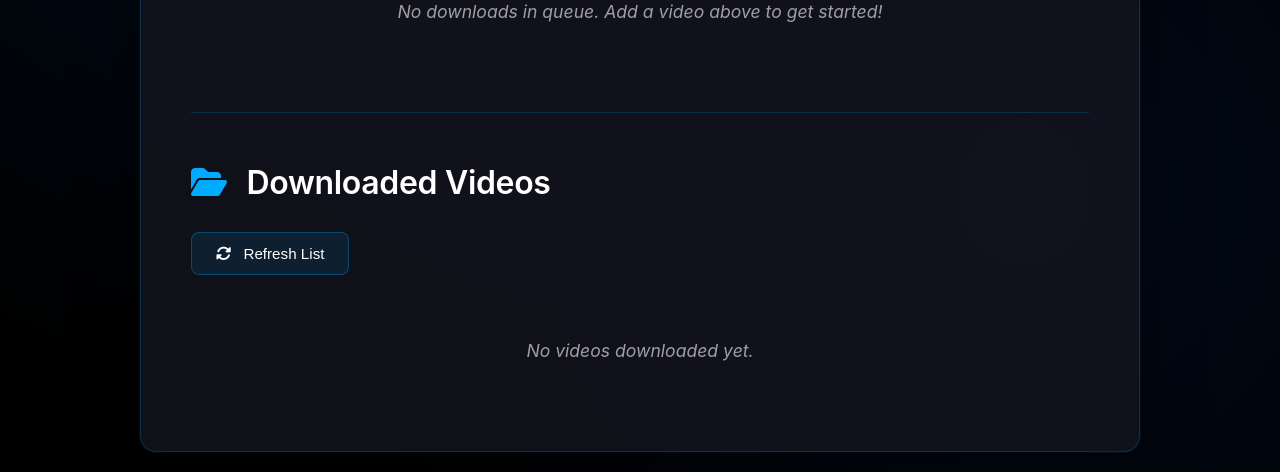
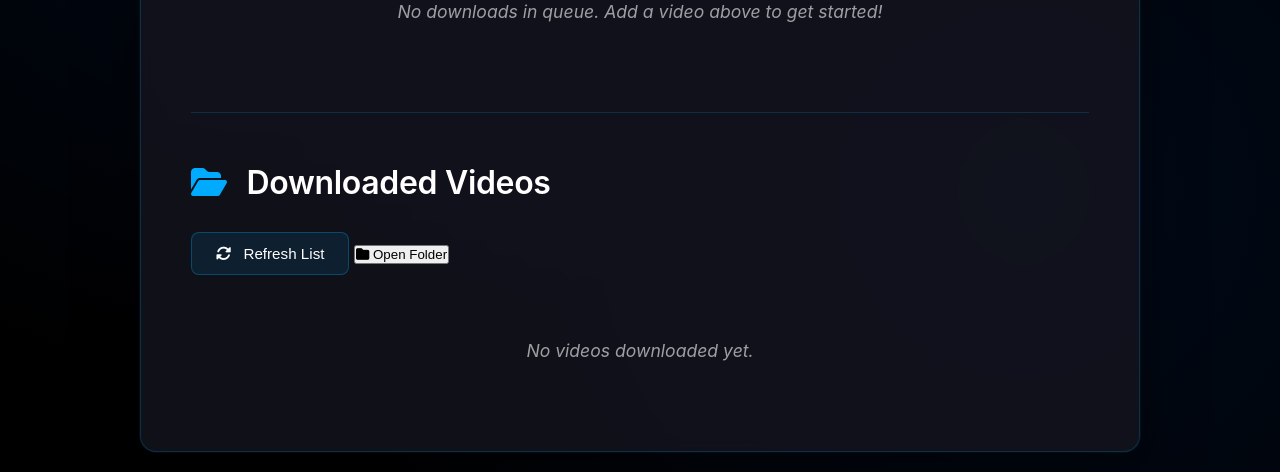
Before and after one commit to 1cbyc/youtube_downloader, a Flask app: page / in a window 1280 px wide. Shown: the part 927-1399 px from the top of the page. Run offline with Flask 3, Linux system fonts and the light colour scheme; data that the repository does not hold is empty.

Commit message:
fix(templates): Update index.html

```diff
--- a/templates/index.html
+++ b/templates/index.html
@@ -54,7 +54,10 @@
 
             <div class="downloads-section">
                 <h2><i class="fas fa-folder-open"></i> Downloaded Videos</h2>
-                <button id="refreshBtn" class="btn-refresh"><i class="fas fa-sync-alt"></i> Refresh List</button>
+                <div class="downloads-actions">
+                    <button id="refreshBtn" class="btn-refresh"><i class="fas fa-sync-alt"></i> Refresh List</button>
+                    <button id="openFolderBtn" class="btn-open-folder"><i class="fas fa-folder"></i> Open Folder</button>
+                </div>
                 <div id="downloadsList" class="downloads-list">
                     <p class="loading-text">Loading...</p>
                 </div>
@@ -225,6 +228,19 @@
         // Refresh button handler
         document.getElementById('refreshBtn').addEventListener('click', loadDownloads);
 
+        // Open folder button handler
+        document.getElementById('openFolderBtn').addEventListener('click', async () => {
+            try {
+                const response = await fetch('/open_folder');
+                const data = await response.json();
+                if (!data.success) {
+                    showMessage('Could not open folder: ' + data.error, 'error');
+                }
+            } catch (error) {
+                showMessage('Error opening folder: ' + error.message, 'error');
+            }
+        });
+
         // Auto-update queue every 500ms for smoother progress updates
         updateInterval = setInterval(updateQueue, 500);
 
```
